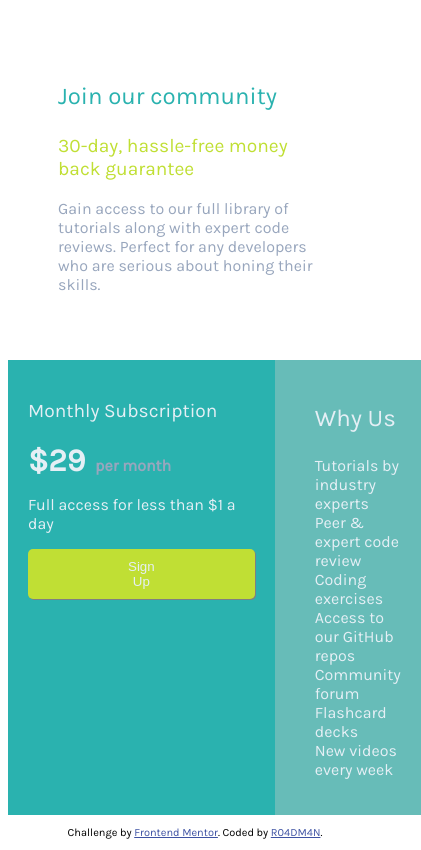
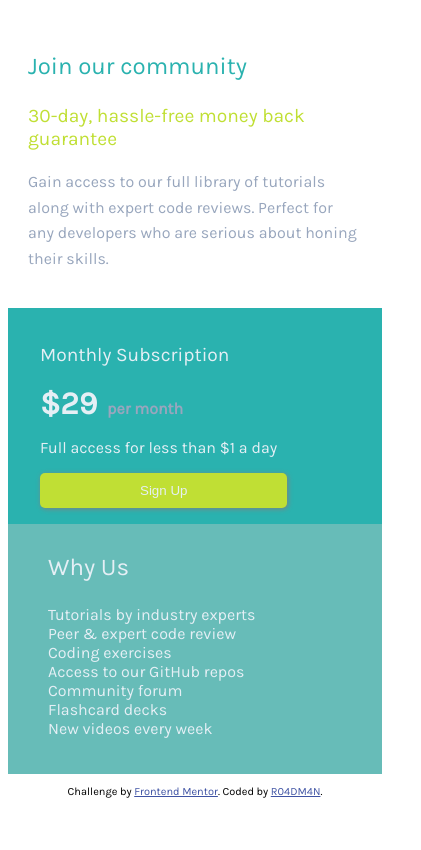
Before and after one commit to Tofunmiakin/frontend-mentor-challenges, a plain HTML site: page single-price-grid-component-master/single-price-grid-component-master/index.html in a window 390 px wide. Shown: the whole page, 421 px wide, since content can reach past the window. Drawn offline with Linux system fonts and the light colour scheme.

Commit message:
first challenge 2/2

```diff
--- a/single-price-grid-component-master/single-price-grid-component-master/index.html
+++ b/single-price-grid-component-master/single-price-grid-component-master/index.html
@@ -28,7 +28,7 @@
         Perfect for any developers who are serious about honing their skills.</p>
       </div>
 
-      <div class="bottom-div">
+      <!-- <div class="bottom-div"> -->
 
         <div class="left-div">
 
@@ -54,13 +54,13 @@
             <li>New videos every week</li>
           </ul>
         </div>
-  </div>
+      <!-- </div> -->
   </div>
 
   <footer>
       <p class="attribution">
       Challenge by <a href="https://www.frontendmentor.io?ref=challenge" target="_blank">Frontend Mentor</a>.
-      Coded by <a href="#">R04DM4N</a>.
+      Coded by <a href="https://github.com/Tofunmiakin">R04DM4N</a>.
     </p>
   </footer>
 </body>
--- a/single-price-grid-component-master/single-price-grid-component-master/style.css
+++ b/single-price-grid-component-master/single-price-grid-component-master/style.css
@@ -4,11 +4,18 @@ body{
   font-family: Karla ;
   font-size: 16px;
   /* padding: 50px; */
+  /* grid-template-rows: 1fr auto; */
 }
 
+.content{
+  display: grid;
+  grid-template-columns: 1fr 1fr;
+}
 
 .top-div{
-  padding: 50px;
+  padding: 20px;
+  grid-row: 1/2;
+  grid-column: 1/span 2;
 }
 
 .header{
@@ -26,16 +33,21 @@ body{
 .paragraph{
   font-weight: 400;
   color:hsl(218, 22%, 67%) ;
+  line-height: 1.6;
 }
 
-.bottom-div{
+/* .bottom-div{
   display: grid;
   grid-template-columns: 1fr 1fr;
-}
+} */
 
 .left-div{
   background-color:hsl(179, 62%, 43%) ;
   padding: 20px;
+  padding-left: 40px;
+  grid-column: 1/2;
+  grid-row: 2/3;
+  width: 100%;
 }
 
 .ms{
@@ -77,12 +89,16 @@ span{
   color:  hsl(204, 43%, 93%);
   border: none;
   border-radius: 5px;
-  box-shadow: 1px 1px grey;
+  box-shadow: 1px 1px 5px grey;
 }
 
 .right-div{
   background-color:hsl(177, 39%, 57%) ;
   padding: 20px;
+  padding-top: 5px;
+  grid-column: 2/3;
+  grid-row: 2/3;
+  width: 100%;
 }
 
 .wu{
@@ -97,3 +113,20 @@ ul{
   color: hsl(204, 43%, 93%) ;
   font-weight: 400;
 }
+
+/* li:not(:last-child) {
+  margin-bottom: 1px;
+} */
+
+@media all and (max-width: 650px) {
+  .content{
+    display: flex;
+    flex-wrap: wrap;
+  }
+
+  .left-div{
+    justify-content: center;
+    padding: 1rem;
+    padding-left: 2rem;
+  }
+}
```
